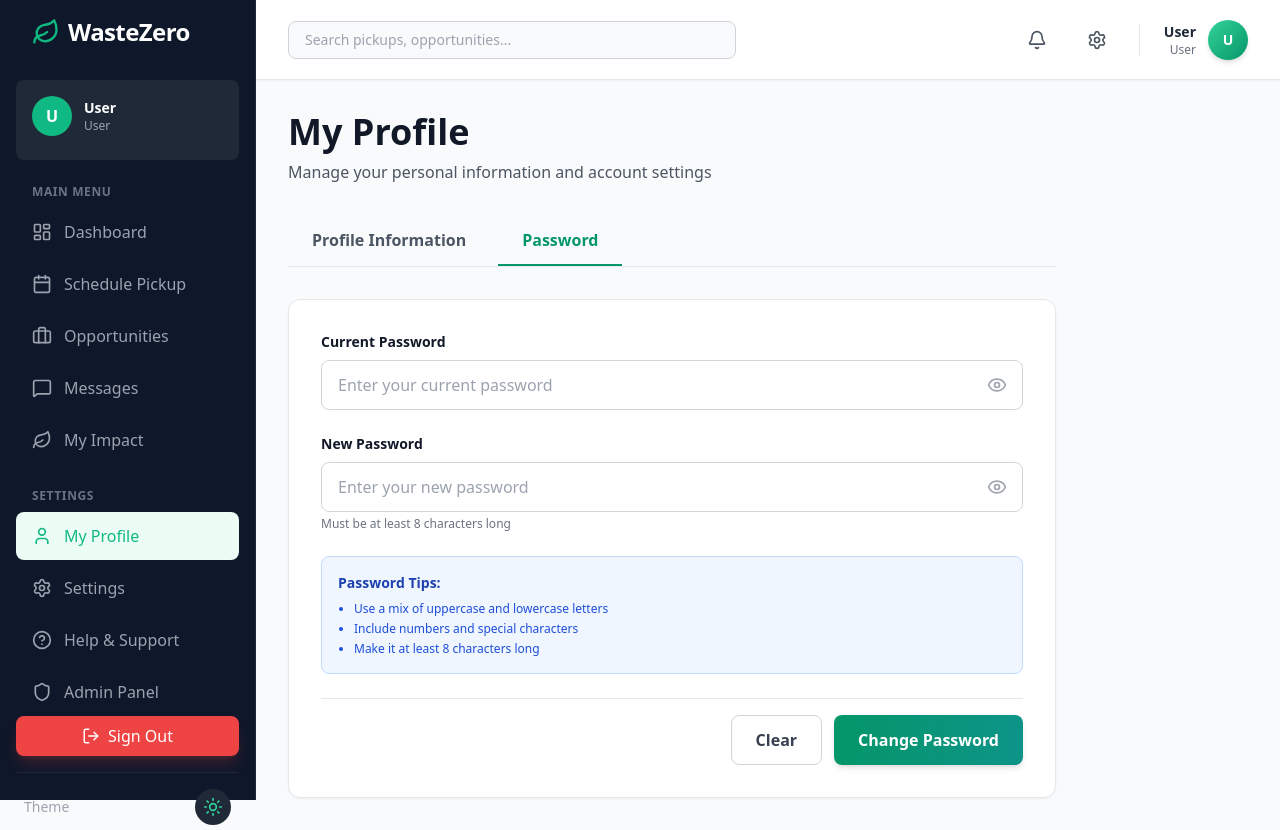
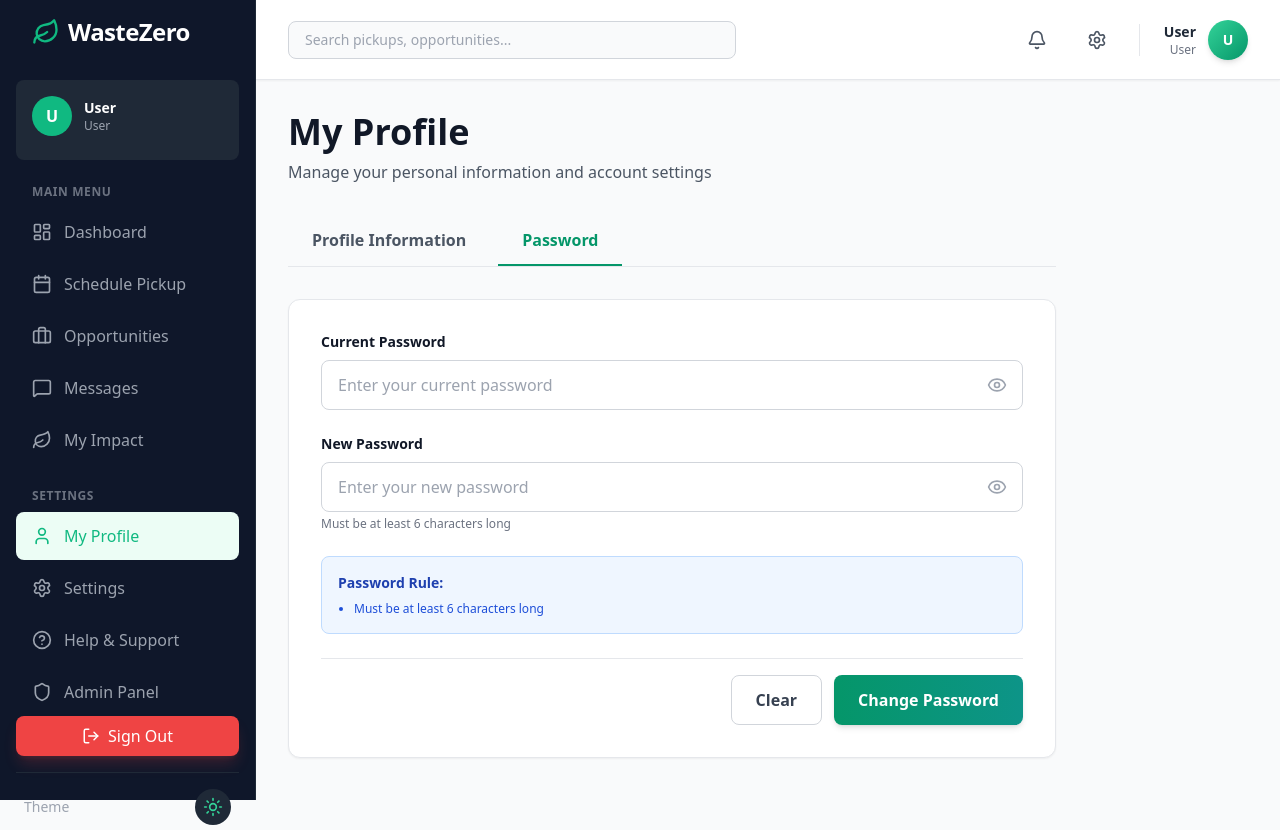
Before and after one commit to springboardmentor8486a/waste-zero-feb-team03, a React (Vite) app in the folder waste-zero-feb-team03-main/Frontend/Waste-Zero/: page /profile in a window 1280 px wide. Both pictures are taken after a click on the button "Password". Built offline with nearby package versions, Linux system fonts and the light colour scheme; no server answers.

Commit message:
Update password requirements and tips in PasswordForm

```diff
--- a/waste-zero-feb-team03-main/Frontend/Waste-Zero/src/components/PasswordForm.jsx
+++ b/waste-zero-feb-team03-main/Frontend/Waste-Zero/src/components/PasswordForm.jsx
@@ -73,15 +73,13 @@ export default function PasswordForm() {
             {showNewPassword ? <EyeOff size={20} /> : <Eye size={20} />}
           </button>
         </div>
-        <p className="text-xs text-gray-500 dark:text-gray-400 mt-1">Must be at least 8 characters long</p>
+        <p className="text-xs text-gray-500 dark:text-gray-400 mt-1">Must be at least 6 characters long</p>
       </div>
 
       <div className="bg-blue-50 dark:bg-blue-900/20 border border-blue-200 dark:border-blue-800 p-4 rounded-lg">
-        <p className="text-sm text-blue-800 dark:text-blue-400"><strong>Password Tips:</strong></p>
+        <p className="text-sm text-blue-800 dark:text-blue-400"><strong>Password Rule:</strong></p>
         <ul className="text-xs text-blue-700 dark:text-blue-300 mt-2 space-y-1 ml-4 list-disc">
-          <li>Use a mix of uppercase and lowercase letters</li>
-          <li>Include numbers and special characters</li>
-          <li>Make it at least 8 characters long</li>
+          <li>Must be at least 6 characters long</li>
         </ul>
       </div>
 
```
